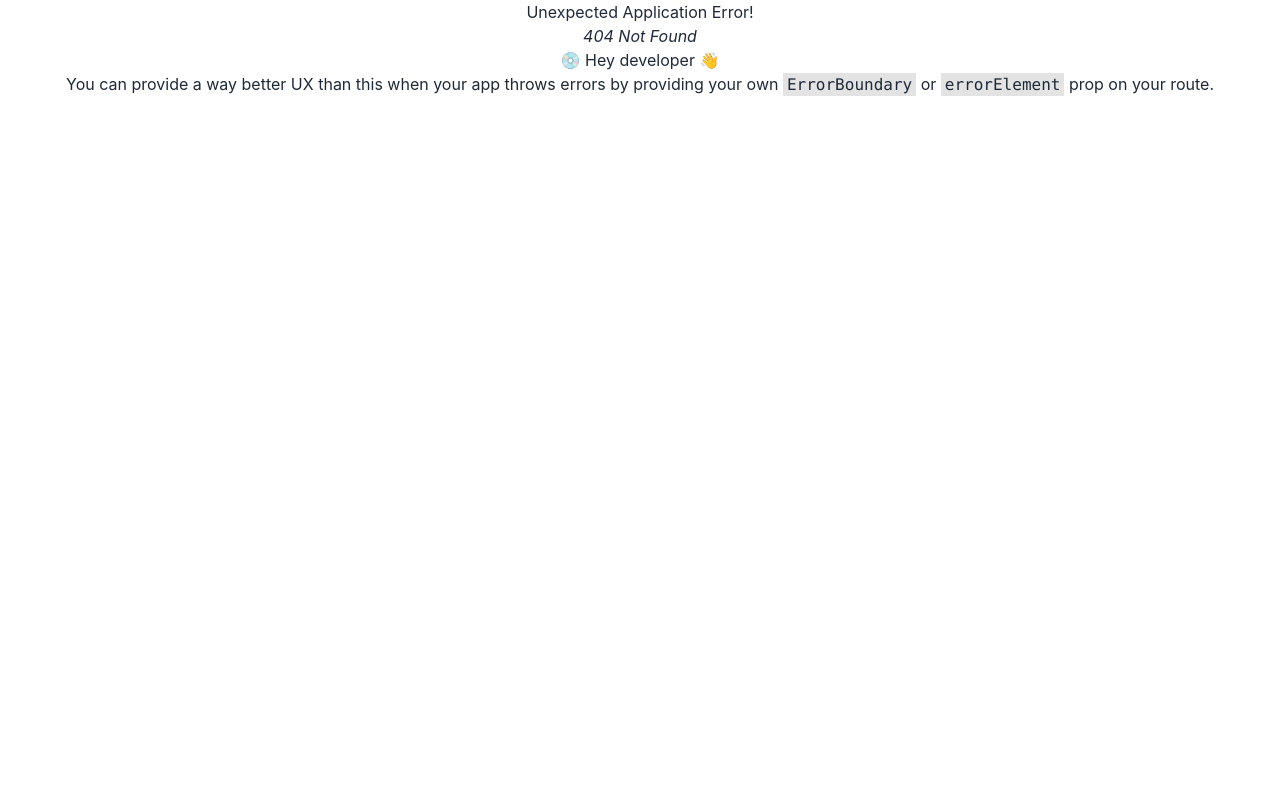
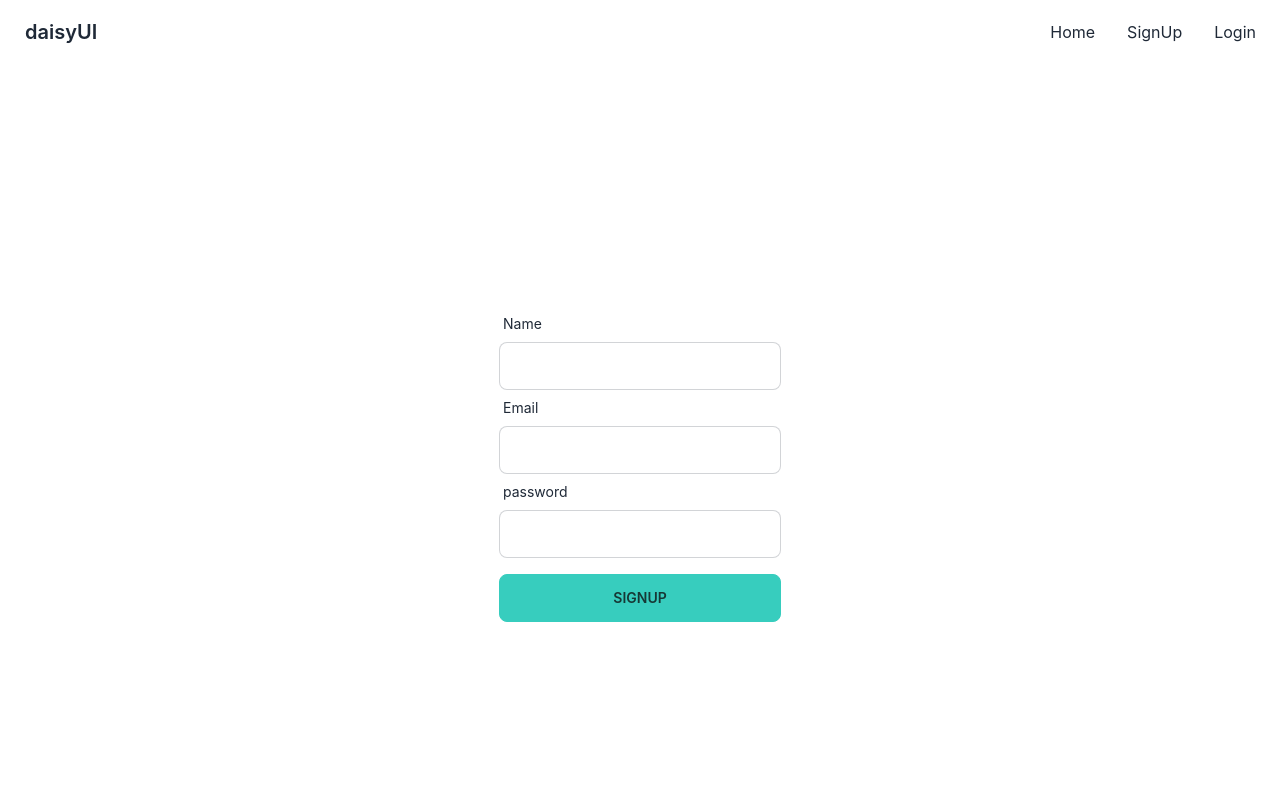
Before and after one commit to suhel45/used-resale-product-client-side, a React (Create React App) app: page /signup in a window 1280 px wide. Before the commit this address had no page. Shown: the top 800 px of the page. Built offline with nearby package versions, Linux system fonts and the light colour scheme.

Commit message:
autentication added

```diff
--- a/package.json
+++ b/package.json
@@ -3,12 +3,16 @@
   "version": "0.1.0",
   "private": true,
   "dependencies": {
+    "@tanstack/react-query": "^4.16.1",
     "@testing-library/jest-dom": "^5.16.5",
     "@testing-library/react": "^13.4.0",
     "@testing-library/user-event": "^13.5.0",
     "daisyui": "^2.41.0",
+    "firebase": "^9.14.0",
     "react": "^18.2.0",
     "react-dom": "^18.2.0",
+    "react-hook-form": "^7.39.5",
+    "react-hot-toast": "^2.4.0",
     "react-router-dom": "^6.4.3",
     "react-scripts": "5.0.1",
     "web-vitals": "^2.1.4"
--- a/src/App.js
+++ b/src/App.js
@@ -1,3 +1,4 @@
+import { Toaster } from 'react-hot-toast';
 import {  RouterProvider } from 'react-router-dom';
 import './App.css';
 import { router } from './Routes/Route';
@@ -6,6 +7,7 @@ function App() {
   return (
     <div className="App">
       <RouterProvider router={router}></RouterProvider>
+      <Toaster></Toaster>
     </div>
   );
 }
--- /dev/null
+++ b/src/Context/UserContext.js
@@ -0,0 +1,24 @@
+import React, { createContext, useState } from 'react';
+import app from '../firebase/Firebase.config';
+import {createUserWithEmailAndPassword, getAuth} from 'firebase/auth'
+
+export const AuthContext = createContext();
+const auth = getAuth(app);
+const UserContext = ({children}) => {
+
+    const [user,setUser] = useState(null)
+    const [loading,setLoading] = useState(false)
+
+    const createUser = (email,password)=>{
+        setLoading(true)
+        return createUserWithEmailAndPassword(auth,email,password)
+    }
+    const authInfo = {createUser}
+    return (
+        <AuthContext.Provider value={authInfo}>
+            {children}
+        </AuthContext.Provider>
+    );
+};
+
+export default UserContext;
--- /dev/null
+++ b/src/components/pages/login/Login.js
@@ -0,0 +1,46 @@
+/** @format */
+
+import React from "react";
+import { useForm } from "react-hook-form";
+
+const Login = () => {
+  const { register, handleSubmit } = useForm();
+  const onSubmit = async (data) => {
+    console.log(data.email,data.password);
+  };
+  return (
+    <div className="h-[800px] flex justify-center items-center text-center">
+      <form onSubmit={handleSubmit(onSubmit)}>
+        <div className="form-control w-full max-w-xs">
+          <label className="label">
+            {" "}
+            <span className="label-text">Email</span>
+          </label>
+          <input
+            type="email"
+            {...register("email", {})}
+            className="input input-bordered w-full max-w-xs"
+          />
+        </div>
+        <div className="form-control w-full max-w-xs">
+          <label className="label">
+            {" "}
+            <span className="label-text">password</span>
+          </label>
+          <input
+            type="password"
+            {...register("password", {})}
+            className="input input-bordered w-full max-w-xs"
+          />
+        </div>
+        <input
+          className="btn btn-accent w-full mt-4"
+          value="login"
+          type="submit"
+         />
+      </form>
+    </div>
+  );
+};
+
+export default Login;
--- a/src/components/pages/shared/Navbar.js
+++ b/src/components/pages/shared/Navbar.js
@@ -12,31 +12,13 @@ const Navbar = () => {
       <div className="flex-none">
         <ul className="menu menu-horizontal p-0">
           <li>
-            <Link to={'/home'}>Home</Link>
-          </li>
-          <li tabIndex={0}>
-            <Link>
-              Parent
-              <svg
-                className="fill-current"
-                xmlns="http://www.w3.org/2000/svg"
-                width="20"
-                height="20"
-                viewBox="0 0 24 24">
-                <path d="M7.41,8.58L12,13.17L16.59,8.58L18,10L12,16L6,10L7.41,8.58Z" />
-              </svg>
-            </Link>
-            <ul className="p-2 bg-base-100">
-              <li>
-                <a>Submenu 1</a>
-              </li>
-              <li>
-                <a>Submenu 2</a>
-              </li>
-            </ul>
+            <Link to={"/home"}>Home</Link>
           </li>
           <li>
-            <a>Item 3</a>
+            <Link to={"/signup"}>SignUp</Link>
+          </li>
+          <li>
+            <Link to={"/login"}>Login</Link>
           </li>
         </ul>
       </div>
--- /dev/null
+++ b/src/components/pages/signUp/SignUp.js
@@ -0,0 +1,73 @@
+/** @format */
+
+import React, { useContext } from "react";
+import { useForm } from "react-hook-form";
+import toast from "react-hot-toast";
+import { AuthContext } from "../../../Context/UserContext";
+
+const SignUp = () => {
+  const { createUser } = useContext(AuthContext);
+  const { register, handleSubmit } = useForm();
+  const onSubmit = (data) => {
+    createUser(data.email, data.password)
+      .then((result) => {
+        const user = result.user;
+        console.log(user);
+        toast.success("user create successfully");
+      })
+      .catch((e) => {
+        console.log(e);
+      });
+  };
+  return (
+    <div className="h-[800px] flex justify-center items-center text-center">
+      <form onSubmit={handleSubmit(onSubmit)}>
+        <div className="form-control w-full max-w-xs">
+          <label className="label">
+            {" "}
+            <span className="label-text">Name</span>
+          </label>
+          <input
+            type="text"
+            {...register("name", {
+            })}
+            className="input input-bordered w-full max-w-xs"
+          />
+        </div>
+        <div className="form-control w-full max-w-xs">
+          <label className="label">
+            {" "}
+            <span className="label-text">Email</span>
+          </label>
+          <input
+            type="email"
+            {...register("email", {
+              required: "Email Address is required",
+            })}
+            className="input input-bordered w-full max-w-xs"
+          />
+        </div>
+        <div className="form-control w-full max-w-xs">
+          <label className="label">
+            {" "}
+            <span className="label-text">password</span>
+          </label>
+          <input
+            type="password"
+            {...register("password", {
+              required: "password is required",
+            })}
+            className="input input-bordered w-full max-w-xs"
+          />
+        </div>
+        <input
+          className="btn btn-accent w-full mt-4"
+          value="SignUp"
+          type="submit"
+        />
+      </form>
+    </div>
+  );
+};
+
+export default SignUp;
--- /dev/null
+++ b/src/firebase/Firebase.config.js
@@ -0,0 +1,18 @@
+// Import the functions you need from the SDKs you need
+import { initializeApp } from "firebase/app";
+// TODO: Add SDKs for Firebase products that you want to use
+// https://firebase.google.com/docs/web/setup#available-libraries
+
+// Your web app's Firebase configuration
+const firebaseConfig = {
+  apiKey: "AIzaSyBBLjb3fyBcTKcM7Qh3vAyfxZCs_jwRH8k",
+  authDomain: "assignmet12-a3583.firebaseapp.com",
+  projectId: "assignmet12-a3583",
+  storageBucket: "assignmet12-a3583.appspot.com",
+  messagingSenderId: "539258114669",
+  appId: "1:539258114669:web:a849307ad24510f1dda564"
+};
+
+// Initialize Firebase
+const app = initializeApp(firebaseConfig);
+export default app;
--- a/src/index.js
+++ b/src/index.js
@@ -3,11 +3,14 @@ import ReactDOM from 'react-dom/client';
 import './index.css';
 import App from './App';
 import reportWebVitals from './reportWebVitals';
+import UserContext from './Context/UserContext';
 
 const root = ReactDOM.createRoot(document.getElementById('root'));
 root.render(
   <React.StrictMode>
+    <UserContext>
     <App />
+    </UserContext>
   </React.StrictMode>
 );
 
```
Also changed, not shown: src/Routes/Route.js (+11 -1 lines), 1 other file (tests, documents, lock files or other folders).
